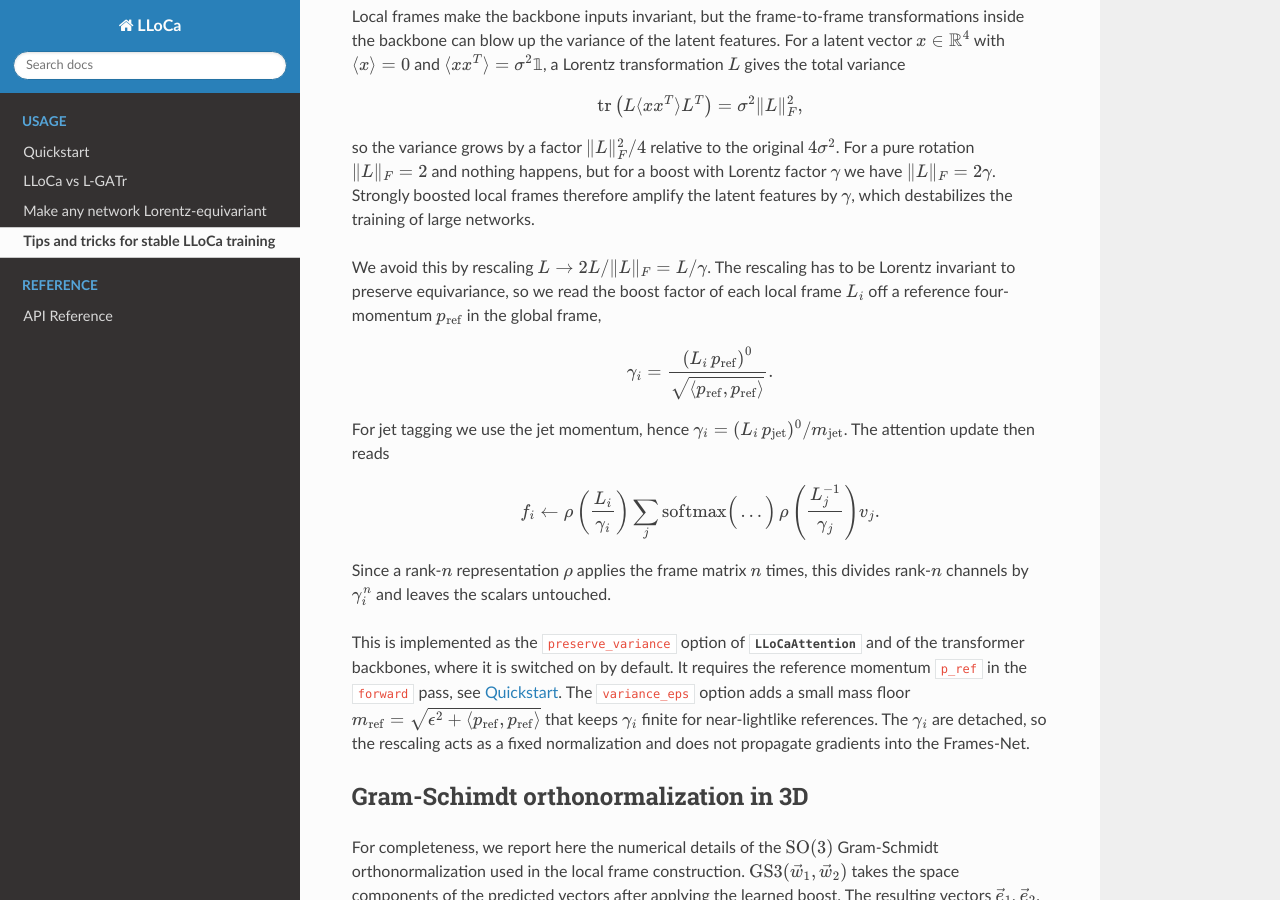
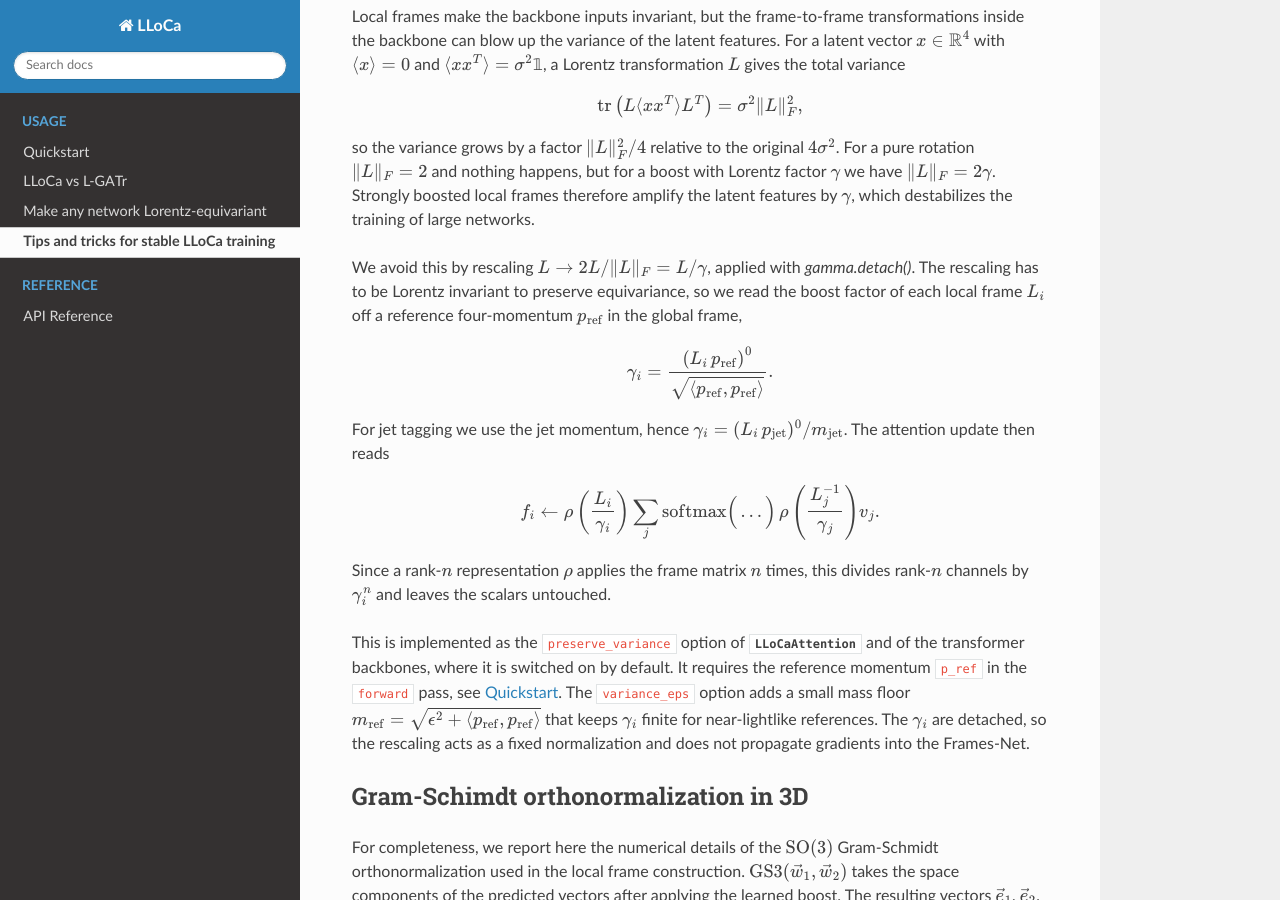
Before and after one commit to heidelberg-hepml/lloca, a Sphinx documentation site: the page built from docs/source/numerics.rst, in a window 1280 px wide and 900 px high, scrolled down 2789 px. Built offline with Sphinx 7.4.7 and the Read the Docs theme 3.1.0, drawn with Linux system fonts in a browser that asks for light colours.

Commit message:
clarify that this affects forward passes not gradient stability for your large models

```diff
--- a/docs/source/numerics.rst
+++ b/docs/source/numerics.rst
@@ -100,7 +100,7 @@ For a pure rotation :math:`\|L\|_F = 2` and nothing happens, but for a boost wit
 :math:`\gamma` we have :math:`\|L\|_F = 2\gamma`. Strongly boosted local frames therefore amplify the
 latent features by :math:`\gamma`, which destabilizes the training of large networks.
 
-We avoid this by rescaling :math:`L \to 2 L / \|L\|_F = L/\gamma`. The rescaling has to be Lorentz
+We avoid this by rescaling :math:`L \to 2 L / \|L\|_F = L/\gamma`, applied with `gamma.detach()`. The rescaling has to be Lorentz
 invariant to preserve equivariance, so we read the boost factor of each local frame :math:`L_i` off a
 reference four-momentum :math:`p_\text{ref}` in the global frame,
 $$\\gamma_i = \\frac{\\left( L_i\\, p_{\\text{ref}} \\right)^0}{\\sqrt{\\langle p_{\\text{ref}}, p_{\\text{ref}}\\rangle}} .$$
```
